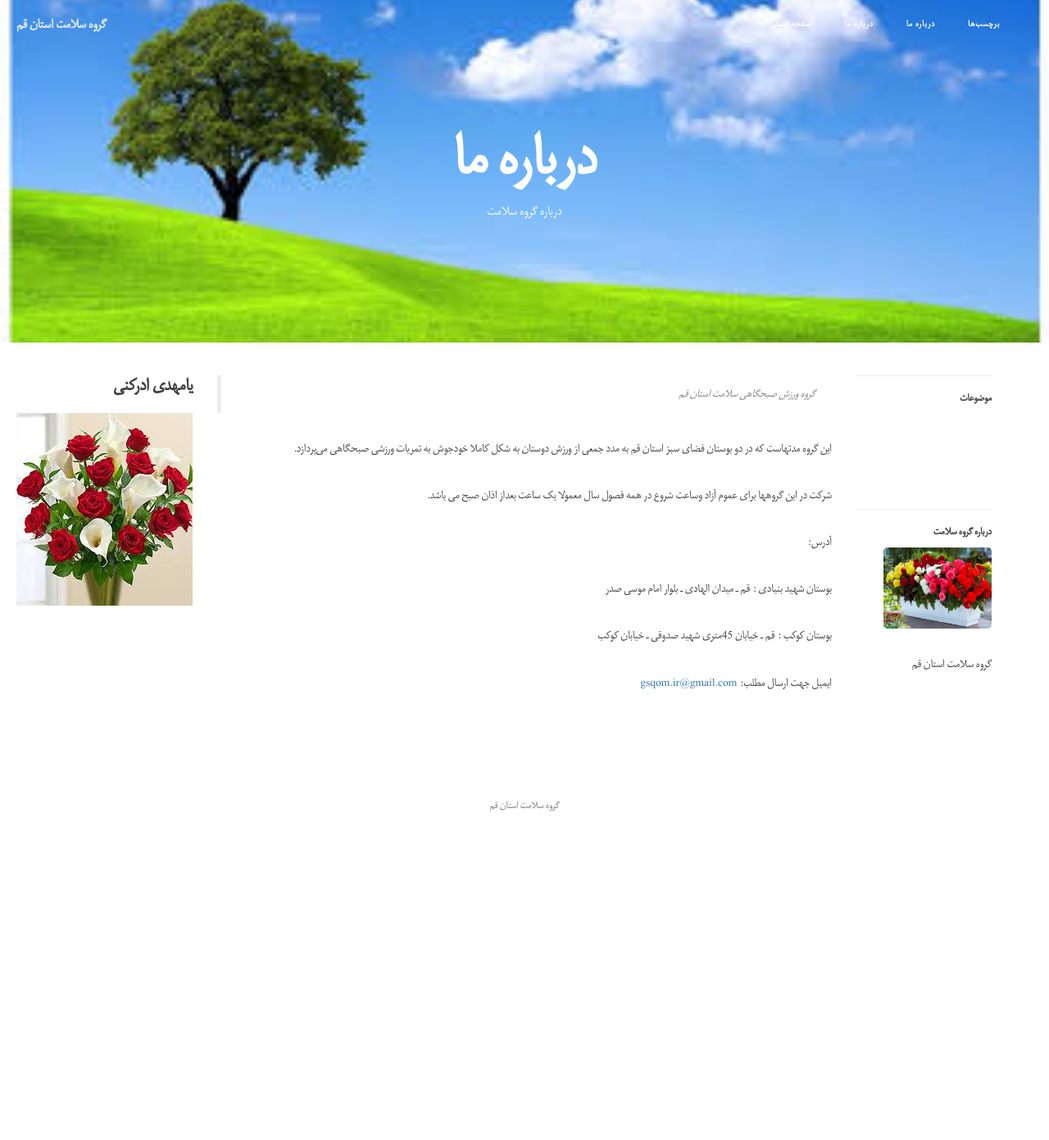
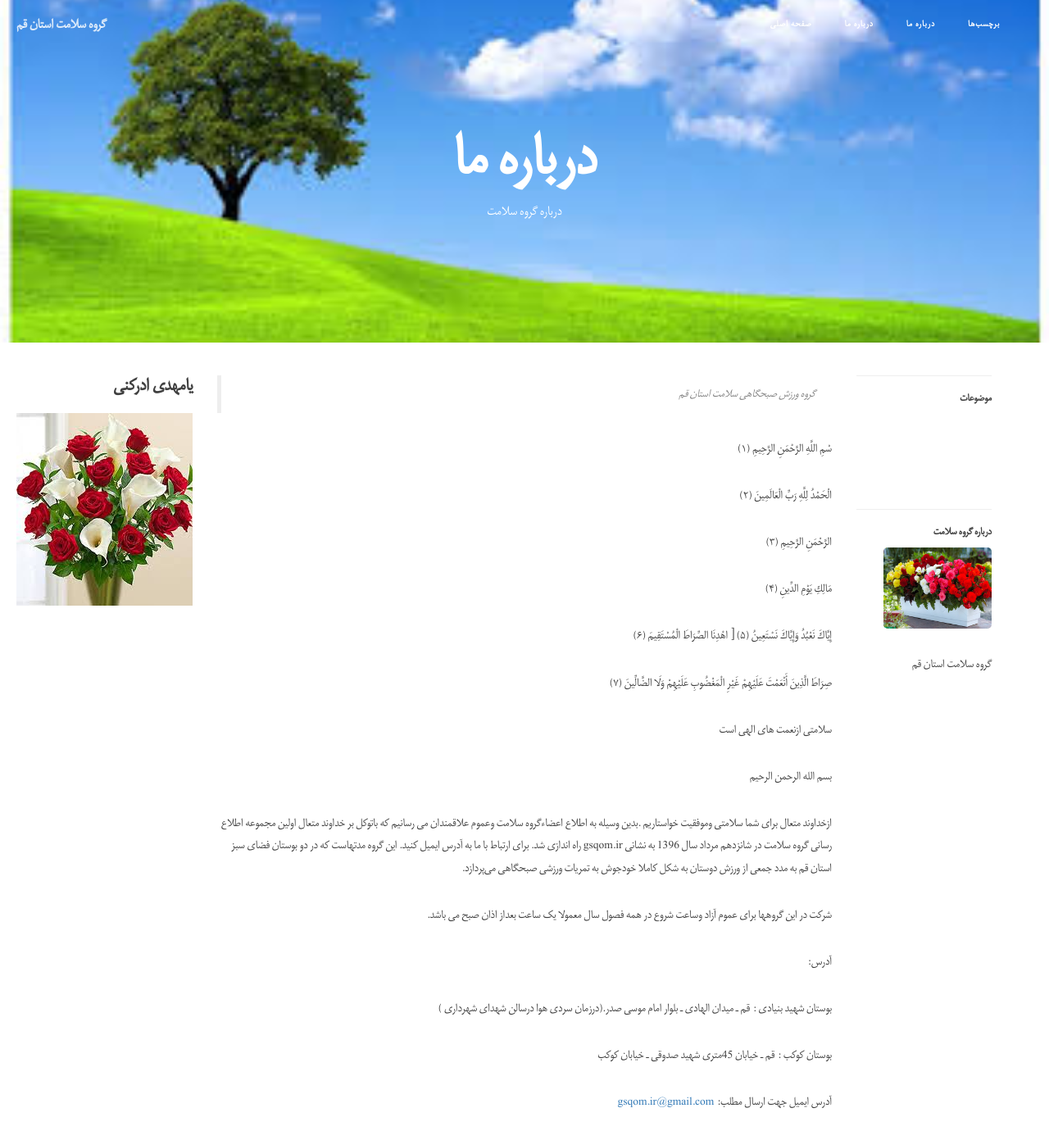
Before and after one commit to grouh-salamat/grouh-salamat.github.io, a Jekyll site: the page built from about.html, in a window 1280 px wide and 1400 px high. Shown: the top 1391 px of the window at 82% size. Built offline with Jekyll 4.4.1, drawn with Linux system fonts in a browser that asks for light colours.

Commit message:
Update en.md

```diff
--- a/_includes/about/en.md
+++ b/_includes/about/en.md
@@ -2,16 +2,33 @@
 
 > گروه ورزش صبحگاهی سلامت استان قم
 
+سْمِ اللَّهِ الرَّحْمَنِ الرَّحِيمِ ﴿۱﴾
 
+الْحَمْدُ لِلَّهِ رَبِّ الْعَالَمِينَ ﴿۲﴾
+
+الرَّحْمَنِ الرَّحِيمِ ﴿۳﴾
+
+مَالِكِ يَوْمِ الدِّينِ ﴿۴﴾
+
+إِيَّاكَ نَعْبُدُ وَإِيَّاكَ نَسْتَعِينُ ﴿۵﴾ [ اهْدِنَا الصِّرَاطَ الْمُسْتَقِيمَ ﴿۶﴾
+
+صِرَاطَ الَّذِينَ أَنْعَمْتَ عَلَيْهِمْ غَيْرِ الْمَغْضُوبِ عَلَيْهِمْ وَلَا الضَّالِّينَ ﴿۷﴾
+
+سلامتی ازنعمت های الهی است
+
+بسم الله الرحمن الرحیم
+
+ازخداوند متعال برای شما سلامتی وموفقیت خواستاریم .بدین وسیله به اطلاع اعضاءگروه سلامت وعموم علاقمندان می رسانیم که باتوکل بر خداوند متعال اولین مجموعه اطلاع رسانی گروه سلامت
+در شانزدهم مرداد سال 1396 به نشانی gsqom.ir راه اندازی شد. برای ارتباط با ما به آدرس ایمیل کنید.
 این گروه مدتهاست که در دو بوستان فضای سبز استان قم به مدد جمعی از ورزش دوستان به شکل کاملا خودجوش به تمریات ورزشی صبحگاهی می‌پردازد.
 
 شرکت در این گروهها برای عموم آزاد وساعت شروع در همه فصول سال  معمولا یک ساعت بعداز اذان صبح می باشد.
 
 آدرس:
 
-بوستان شهید بنیادی : قم ـ میدان الهادی ـ بلوار امام موسی صدر
+بوستان شهید بنیادی : قم ـ میدان الهادی ـ بلوار امام موسی صدر.(درزمان سردی هوا درسالن شهدای شهرداری  )
 
 بوستان کوکب : قم ـ خیابان 45متری شهید صدوقی  ـ خیابان کوکب
 
-ایمیل جهت ارسال مطلب:
+آدرس ایمیل جهت ارسال مطلب:
 <a href="mailto:gsqom.ir@gmial.com">gsqom.ir@gmail.com<a/>
```
